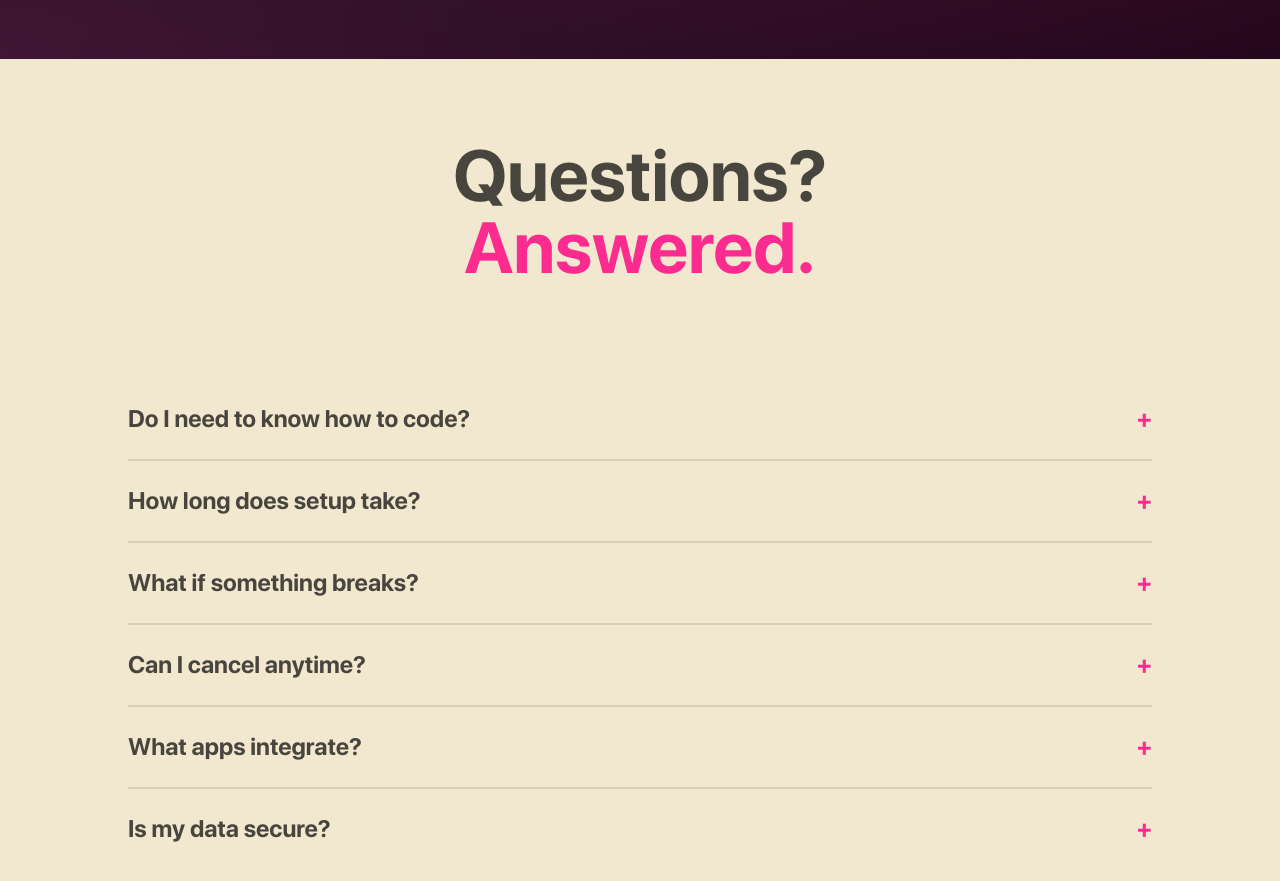
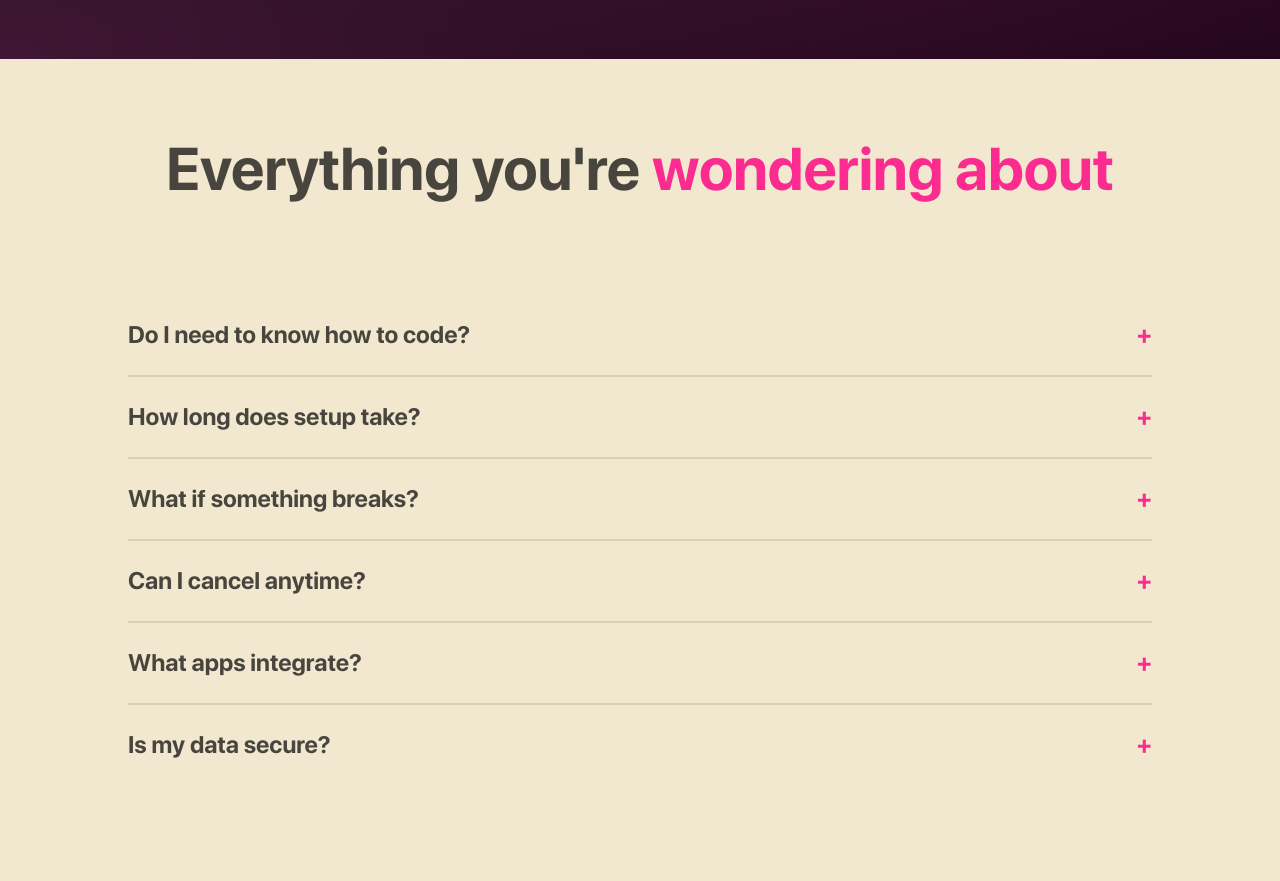
Before and after one commit to FahadBinQaiser/Parallax, a React (Vite) app: page / in a window 1280 px wide. Shown: the part 7260-8141 px from the top of the page. Built offline with nearby package versions, Linux system fonts and the light colour scheme.

Commit message:
Text fixtures

```diff
--- a/src/components/FaqSection/FaqSection.jsx
+++ b/src/components/FaqSection/FaqSection.jsx
@@ -44,10 +44,9 @@ export default function FaqSection() {
     <section className="py-20 px-6">
       <div className="max-w-5xl mx-auto text-[#000000]/70">
         <div className="text-center mb-16 md:mb-24">
-          <h2 className="text-5xl sm:text-6xl md:text-7xl font-bold mb-6">
-            Questions?
-            <br />
-            <span className="text-[#FB2B8F]">Answered.</span>
+          <h2 className="text-5xl sm:text-6xl text-balance font-bold mb-6">
+            Everything you're{" "}
+            <span className="text-[#FB2B8F]">wondering about</span>
           </h2>
         </div>
 
@@ -59,7 +58,7 @@ export default function FaqSection() {
             >
               <button
                 onClick={() => toggleFaq(index)}
-                className="w-full text-left py-6 flex justify-between items-center gap-8 group"
+                className="w-full text-left py-6 flex justify-between items-center group"
               >
                 <h3 className="text-2xl font-bold group-hover:text-[#FB2B8F] transition-colors">
                   {faq.question}
```
